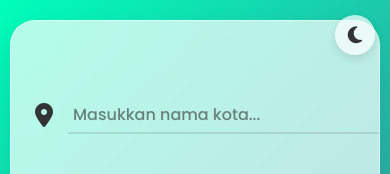
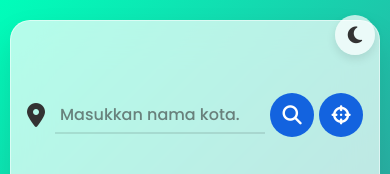
Before and after one commit to Arp-Ex/RamalanCuaca, a plain HTML site: page index.html in a window 390 px wide. Shown: the top 174 px of the page. Drawn offline with Linux system fonts and the light colour scheme.

Commit message:
update mobile

```diff
--- a/assets/css/style.css
+++ b/assets/css/style.css
@@ -421,19 +421,23 @@ body {
 
     .container {
         width: 100%;
-        padding: 1.5rem;
+        padding: 1rem;
+        /* Reduced from 1.5rem to prevent overflow */
         padding-top: 4.5rem;
-        /* Push content down to avoid overlapping the absolute theme toggle */
-        border-radius: 25px;
-        /* Softer corners */
+        /* Keep top padding for theme toggle */
+        border-radius: 20px;
     }
 
     .search-box {
-        margin-bottom: 25px;
+        margin-bottom: 20px;
+        gap: 5px;
+        /* Tighter gap */
     }
 
     .search-box input {
         font-size: 1rem;
+        min-width: 0;
+        /* Critical: allows input to shrink below default width */
     }
 
     .weather-box img {
```
Also changed, not shown: 1 other file.
